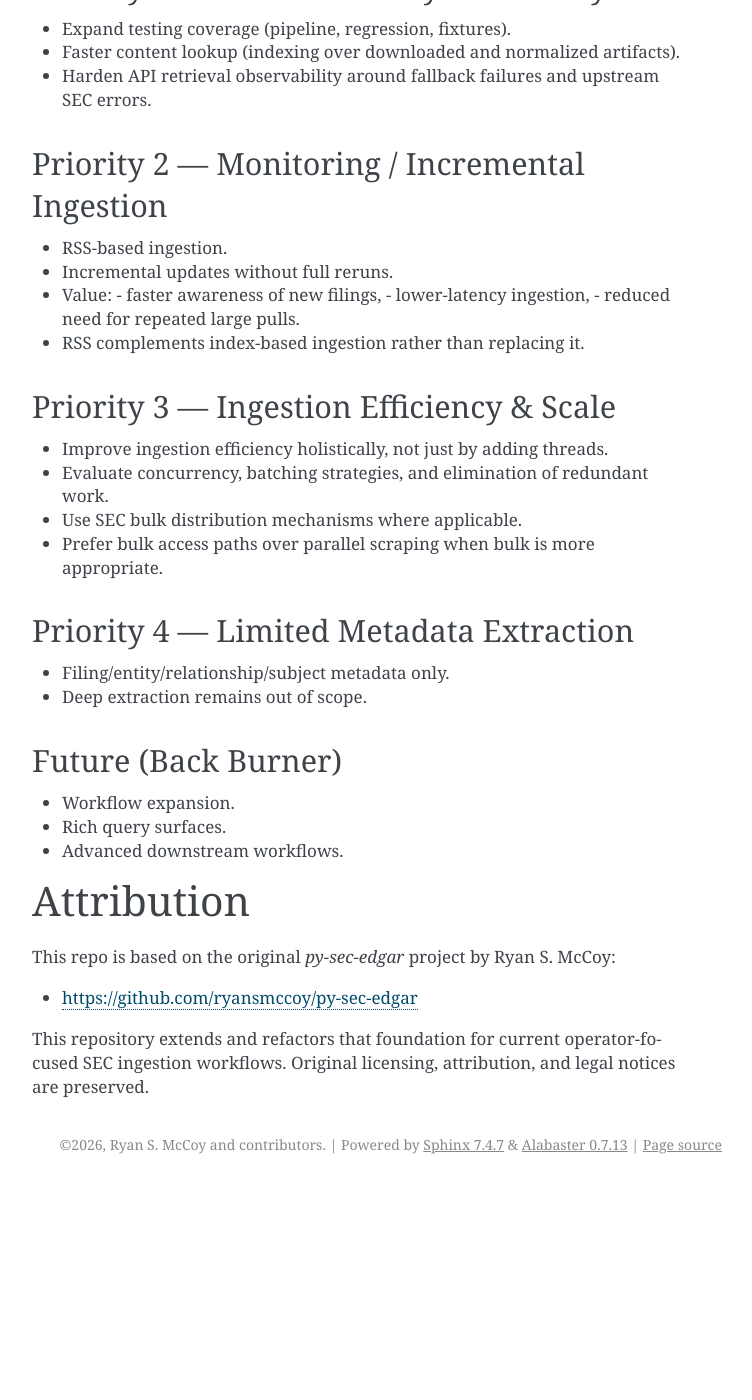
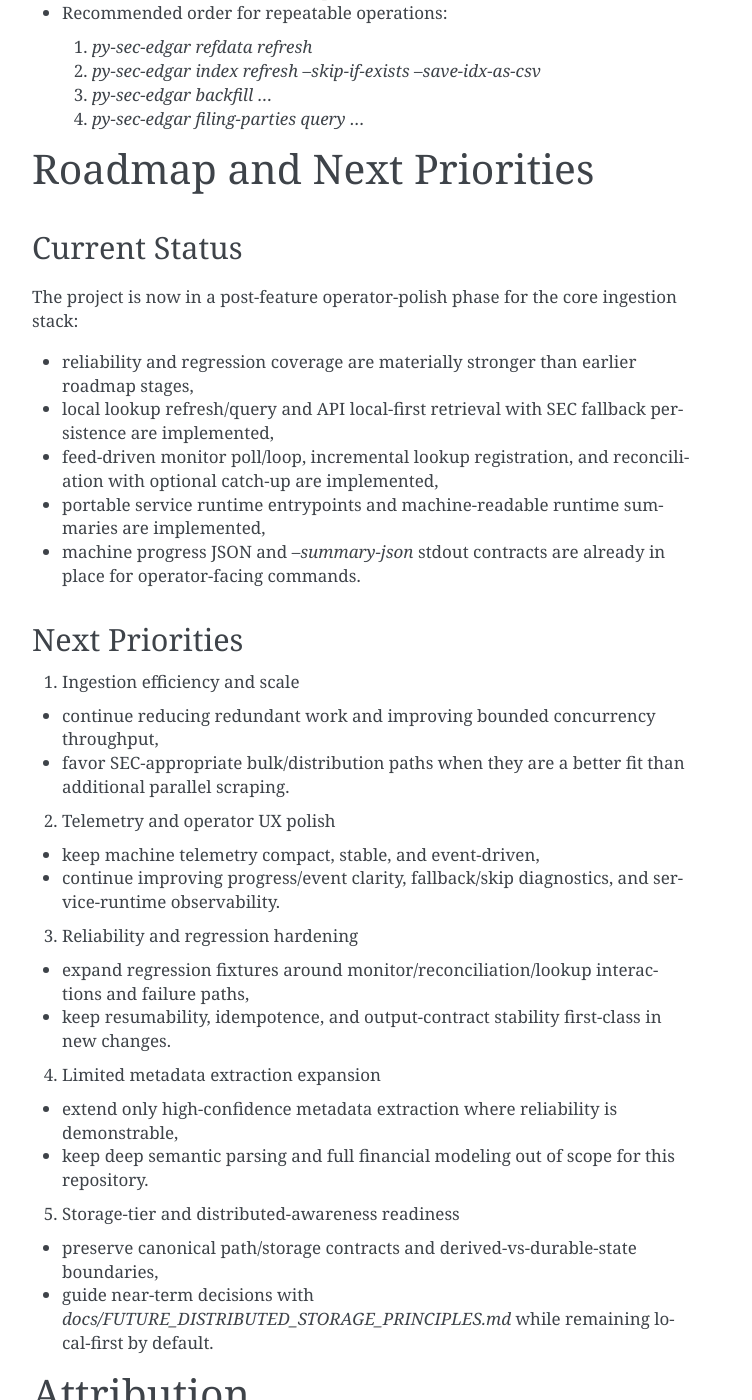
Before and after one commit to nwags/py-sec-edgar-m, a Sphinx documentation site: the page built from docs/readme.rst, in a window 1280 px wide and 1400 px high, scrolled down 6860 px. Shown: the whole window, without its empty margins (388-1140 px from the left). Built offline with Sphinx 7.4.7, drawn with Linux system fonts in a browser that asks for light colours; before the commit the page ends 8044 px from its top, so only the background shows below that; some of the changed text lies outside the part shown.

Commit message:
Updated docs and testing

```diff
--- a/README.rst
+++ b/README.rst
@@ -11,13 +11,14 @@
 
 Current capabilities include:
 
-- reference-data normalization from SEC source files,
-- EDGAR index refresh + merged parquet materialization,
-- candidate selection and filing downloads,
-- optional serial extraction and filing-party persistence/query,
-- API local-first metadata/content serving with SEC fallback persistence,
-- feed-driven monitor poll/loop for cache warming over existing mirror layout.
-- one-shot feed-plus-index reconciliation with discrepancy persistence and optional catch-up warming.
+- reference-data normalization from SEC source files into canonical parquet tables,
+- EDGAR index refresh + merged parquet materialization with operator-facing runtime controls,
+- backfill candidate selection plus bounded concurrent downloads and optional serial extraction,
+- filing-party persistence and query workflows for supported ownership/insider forms,
+- local lookup refresh/query artifacts for fast local operator retrieval,
+- API local-first metadata/content serving with SEC fallback persistence into canonical cache paths,
+- feed-driven monitor poll/loop with incremental lookup registration and persisted event history,
+- one-shot feed-plus-index reconciliation with durable discrepancy/event artifacts and optional catch-up warming.
 
 Design Philosophy
 =================
@@ -188,7 +189,9 @@
 Operator-readiness hardening:
 
 - long-running `lookup refresh`, `monitor poll`, `reconcile run`, and `service_runtime monitor-once` support optional `--progress-json` for compact NDJSON progress events on stderr,
-- each machine progress event has a stable compact schema: `event`, `phase`, `elapsed_seconds`, `counters` (with optional `detail`, `window_date`, `window_index`, `window_total` only when meaningful),
+- machine progress is event-driven by default in `--progress-json` mode (no periodic liveness heartbeat by default),
+- optional liveness heartbeat is explicit via `--progress-heartbeat-seconds FLOAT`; omitted or `0` disables, positive values emit heartbeat only after idle periods,
+- each machine progress event keeps the stable compact schema: `event`, `phase`, `elapsed_seconds`, `counters` (with optional `detail`, `window_date`, `window_index`, `window_total` only when meaningful),
 - without `--progress-json`, human heartbeat/progress behavior remains unchanged in TTY mode,
 - final `--summary-json` output remains clean JSON on stdout,
 - Ctrl+C interruption now exits cleanly without Python traceback for those operator-facing flows.
@@ -267,47 +270,47 @@
   3. `py-sec-edgar backfill ...`
   4. `py-sec-edgar filing-parties query ...`
 
-Roadmap (Prioritized)
-=====================
+Roadmap and Next Priorities
+===========================
 
-Priority 1 — Core Reliability & Usability
------------------------------------------
+Current Status
+--------------
 
-- Expand testing coverage (pipeline, regression, fixtures).
-- Faster content lookup (indexing over downloaded and normalized artifacts).
-- Harden API retrieval observability around fallback failures and upstream SEC errors.
+The project is now in a post-feature operator-polish phase for the core ingestion stack:
 
-Priority 2 — Monitoring / Incremental Ingestion
-------------------------------------------------
+- reliability and regression coverage are materially stronger than earlier roadmap stages,
+- local lookup refresh/query and API local-first retrieval with SEC fallback persistence are implemented,
+- feed-driven monitor poll/loop, incremental lookup registration, and reconciliation with optional catch-up are implemented,
+- portable service runtime entrypoints and machine-readable runtime summaries are implemented,
+- machine progress JSON and `--summary-json` stdout contracts are already in place for operator-facing commands.
 
-- RSS-based ingestion.
-- Incremental updates without full reruns.
-- Value:
-  - faster awareness of new filings,
-  - lower-latency ingestion,
-  - reduced need for repeated large pulls.
-- RSS complements index-based ingestion rather than replacing it.
+Next Priorities
+---------------
 
-Priority 3 — Ingestion Efficiency & Scale
------------------------------------------
+1. Ingestion efficiency and scale
 
-- Improve ingestion efficiency holistically, not just by adding threads.
-- Evaluate concurrency, batching strategies, and elimination of redundant work.
-- Use SEC bulk distribution mechanisms where applicable.
-- Prefer bulk access paths over parallel scraping when bulk is more appropriate.
+- continue reducing redundant work and improving bounded concurrency throughput,
+- favor SEC-appropriate bulk/distribution paths when they are a better fit than additional parallel scraping.
 
-Priority 4 — Limited Metadata Extraction
-----------------------------------------
+2. Telemetry and operator UX polish
 
-- Filing/entity/relationship/subject metadata only.
-- Deep extraction remains out of scope.
+- keep machine telemetry compact, stable, and event-driven,
+- continue improving progress/event clarity, fallback/skip diagnostics, and service-runtime observability.
 
-Future (Back Burner)
---------------------
+3. Reliability and regression hardening
 
-- Workflow expansion.
-- Rich query surfaces.
-- Advanced downstream workflows.
+- expand regression fixtures around monitor/reconciliation/lookup interactions and failure paths,
+- keep resumability, idempotence, and output-contract stability first-class in new changes.
+
+4. Limited metadata extraction expansion
+
+- extend only high-confidence metadata extraction where reliability is demonstrable,
+- keep deep semantic parsing and full financial modeling out of scope for this repository.
+
+5. Storage-tier and distributed-awareness readiness
+
+- preserve canonical path/storage contracts and derived-vs-durable-state boundaries,
+- guide near-term decisions with `docs/FUTURE_DISTRIBUTED_STORAGE_PRINCIPLES.md` while remaining local-first by default.
 
 Attribution
 ===========
--- a/docs/usage.rst
+++ b/docs/usage.rst
@@ -335,6 +335,8 @@
 Operator progress and interruption behavior:
 
 - `lookup refresh`, `monitor poll`, `reconcile run`, and `python -m py_sec_edgar.service_runtime monitor-once` support optional `--progress-json` to emit compact NDJSON progress events to stderr,
+- machine progress is event-driven by default in `--progress-json` mode (no periodic liveness heartbeat unless explicitly requested),
+- optional machine liveness heartbeat is enabled with `--progress-heartbeat-seconds FLOAT`; omitted or `0` disables it, positive values emit liveness only after idle periods,
 - each machine progress event includes `event`, `phase`, `elapsed_seconds`, `counters` and only includes optional `detail`/`window_date`/`window_index`/`window_total` when meaningful,
 - without `--progress-json`, existing human heartbeat/progress behavior remains unchanged in TTY mode,
 - `--summary-json` remains clean JSON-only stdout for final summaries,
```
Also changed, not shown: docs/FUTURE_DISTRIBUTED_STORAGE_PRINCIPLES.md (added, +309 -0 lines), 8 other files.
